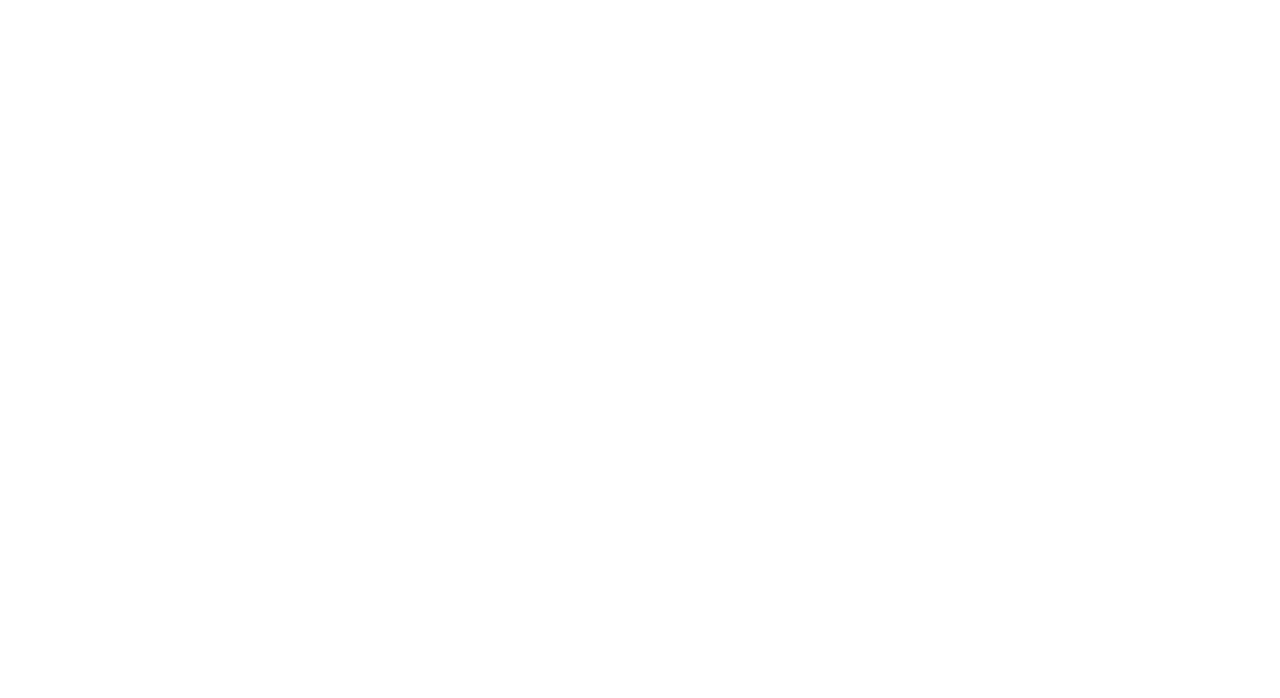
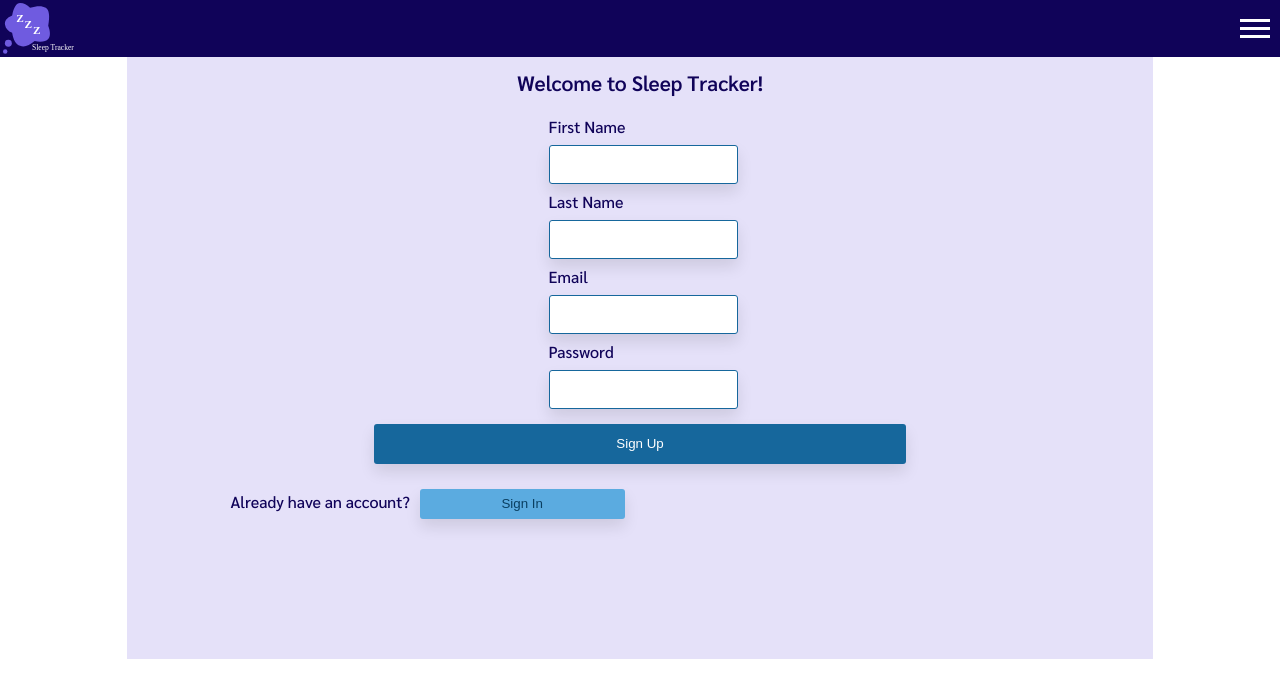
Before and after one commit to build-week-sleep-tracker/FE, a React (Create React App) app: page / in a window 1280 px wide. Shown: the top 698 px of the page. Built offline with nearby package versions, Linux system fonts and the light colour scheme.

Commit message:
register view done, waiting on footer component

```diff
--- a/package.json
+++ b/package.json
@@ -7,6 +7,7 @@
     "@material-ui/core": "^4.3.0",
     "@material-ui/pickers": "^3.2.1",
     "axios": "^0.19.0",
+    "chart.js": "^2.8.0",
     "date-fns": "^2.0.0-beta.3",
     "react": "^16.8.6",
     "react-chartjs-2": "^2.7.6",
--- a/src/App.js
+++ b/src/App.js
@@ -9,6 +9,8 @@
 import TrackerLogInput from "./Components/Trackers/TrackerLogInput";
 import Sleeps from "./Components/SleepList/Sleeps";
 import MoodSlider from "./Components/SleepList/MoodSlider";
+import MainViews from "./Views/MainView/MainViews";
+import RegisterView from "./Views/RegisterView/RegisterView";
 
 const store = createStore(combinedReducers, {}, applyMiddleware(ReduxThunk));
 
@@ -16,6 +18,7 @@
   return (
     <Provider store={store}>
       <div className="App" />
+      <RegisterView />
     </Provider>
   );
 }
--- a/src/Components/Signup.js
+++ b/src/Components/Signup.js
@@ -50,6 +50,7 @@
   color: #100359;
   margin-bottom: 0;
   font-weight: 500;
+  margin: 10px 0 10px 0;
 `;
 
 const SignButtonsDiv = styled.div`
@@ -78,6 +79,7 @@
   display: flex;
   flex-flow: row nowrap;
   align-items: baseline;
+  margin-top: 10px;
 `;
 
 const SignInText = styled.p`
--- /dev/null
+++ b/src/Views/RegisterView/RegisterView.js
@@ -0,0 +1,14 @@
+import React from "react";
+import TopNav from "../../Components/Topnav";
+import Signup from "../../Components/Signup";
+
+// Holds all the components for the Signup page
+
+export default function RegisterView() {
+  return (
+    <div>
+      <TopNav />
+      <Signup />
+    </div>
+  );
+}
```
Also changed, not shown: src/Components/SleepList/MoodSlider.js (+0 -11 lines), src/Views/MainView/MainViews.js (+5 -6 lines), 1 other file (tests, documents, lock files or other folders).
